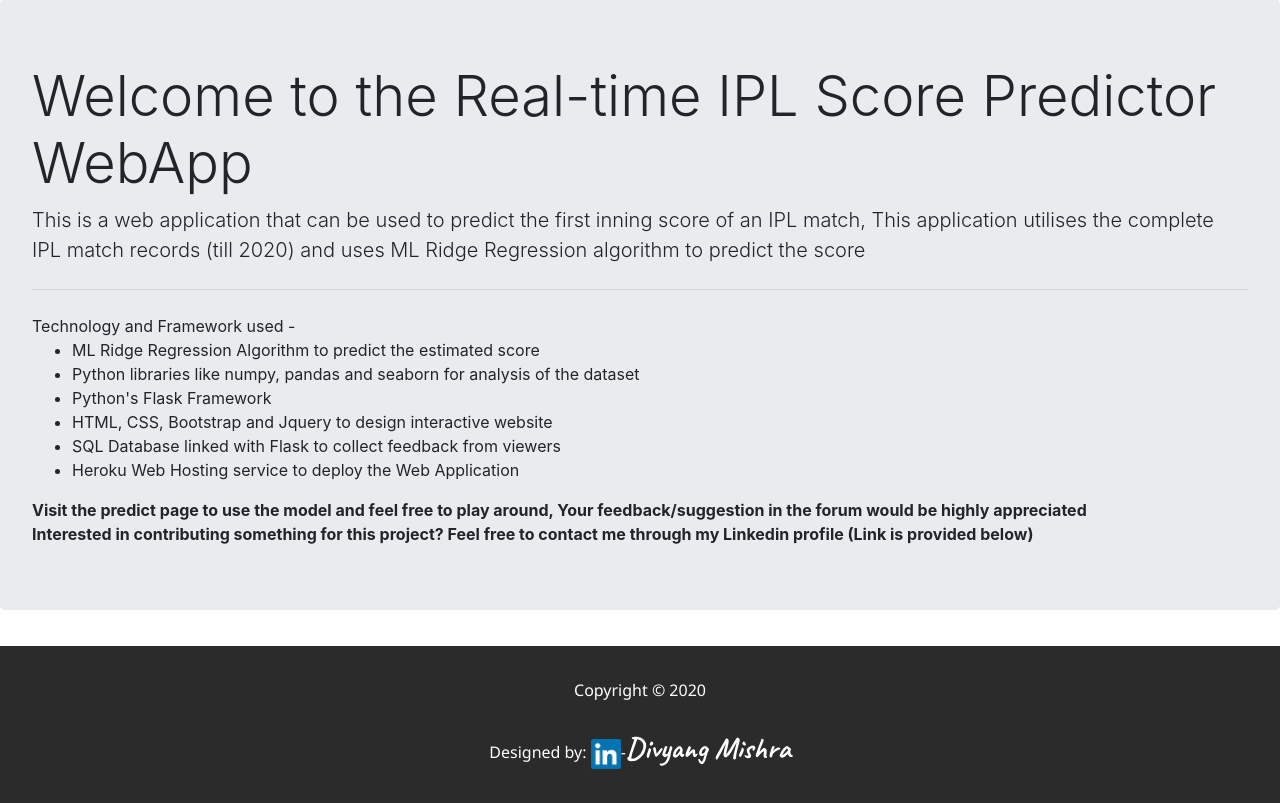
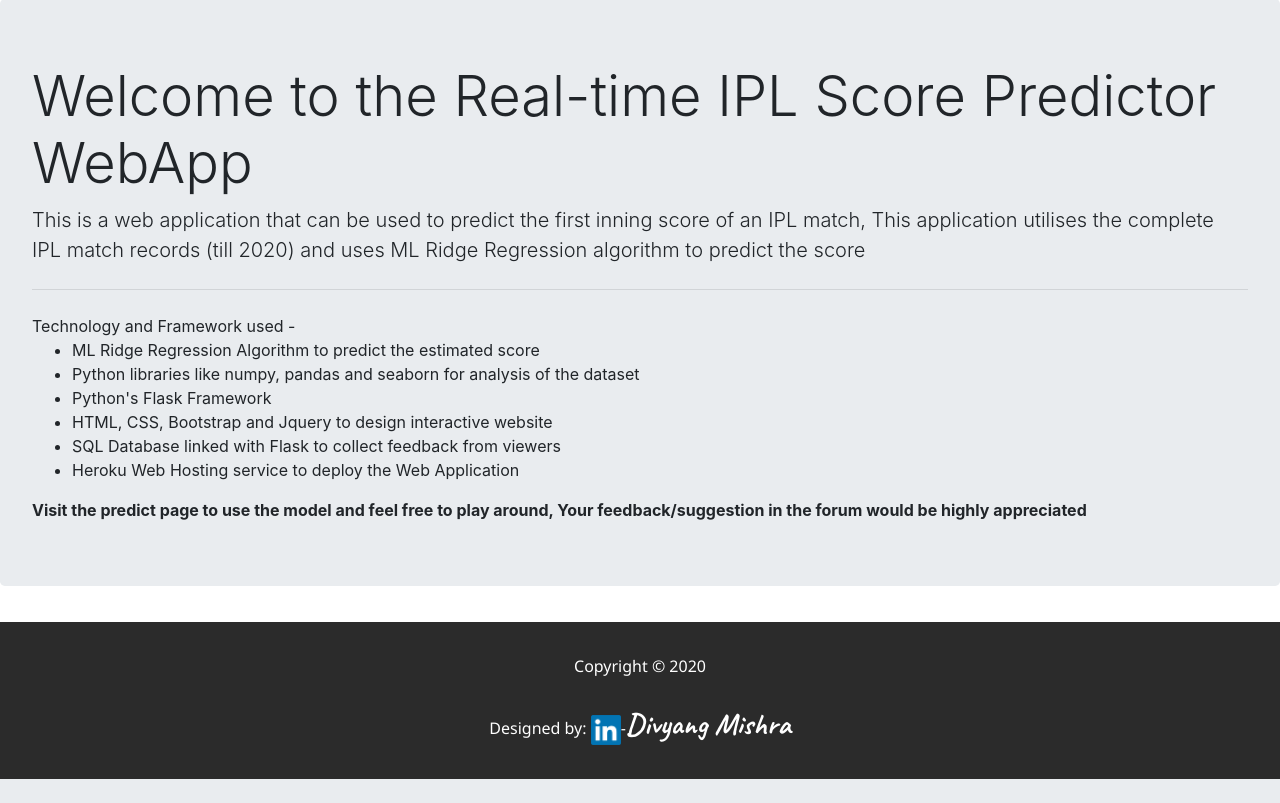
Before and after one commit to Divyang0601/IPL-WEBAPP, a Flask app: page / in a window 1280 px wide. Shown: the part 57-860 px from the top of the page. After the commit the page ends 836 px from the top, so only its background shows below. Run offline with Flask 2, Linux system fonts and the light colour scheme; parts of the project's set-up code (start-up, migrations or seed data) failed here and were passed over; some libraries are stand-ins or nearby versions.

Commit message:
Update Predictor.html

```diff
--- a/templates/Predictor.html
+++ b/templates/Predictor.html
@@ -20,7 +20,6 @@ Technology and Framework used -<br>
   <li>Heroku Web Hosting service to deploy the Web Application</li>
 </ul>
 <b>Visit the predict page to use the model and feel free to play around, Your feedback/suggestion in the forum would be highly appreciated</b><br>
-<b>Interested in contributing something for this project? Feel free to contact me through my Linkedin profile (Link is provided below)</b>
 </span>
 </div>
 <br>
```
